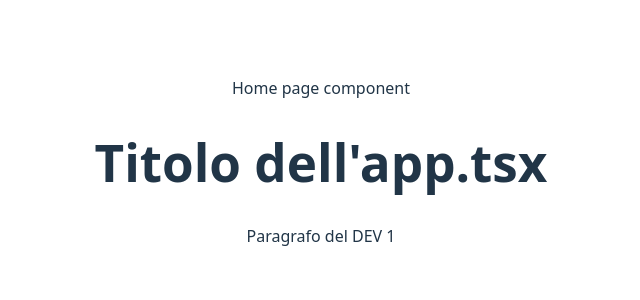
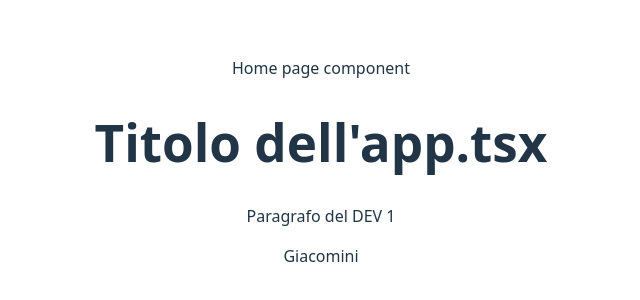
Before and after one commit to abSimone/git-demo, a React (Vite) app: page / in a window 1280 px wide. Shown: the part 230-530 px from the top of the page, without its empty margins (319-959 px from the left). Built offline with nearby package versions, Linux system fonts and the light colour scheme.

Commit message:
giaocomino

```diff
--- a/src/App.tsx
+++ b/src/App.tsx
@@ -8,6 +8,7 @@ function App() {
       <HomePage />
       <h1>Titolo dell'app.tsx</h1>
       <p>Paragrafo del DEV 1</p>
+      <p>Giacomini</p>
     </>
   )
 }
```
